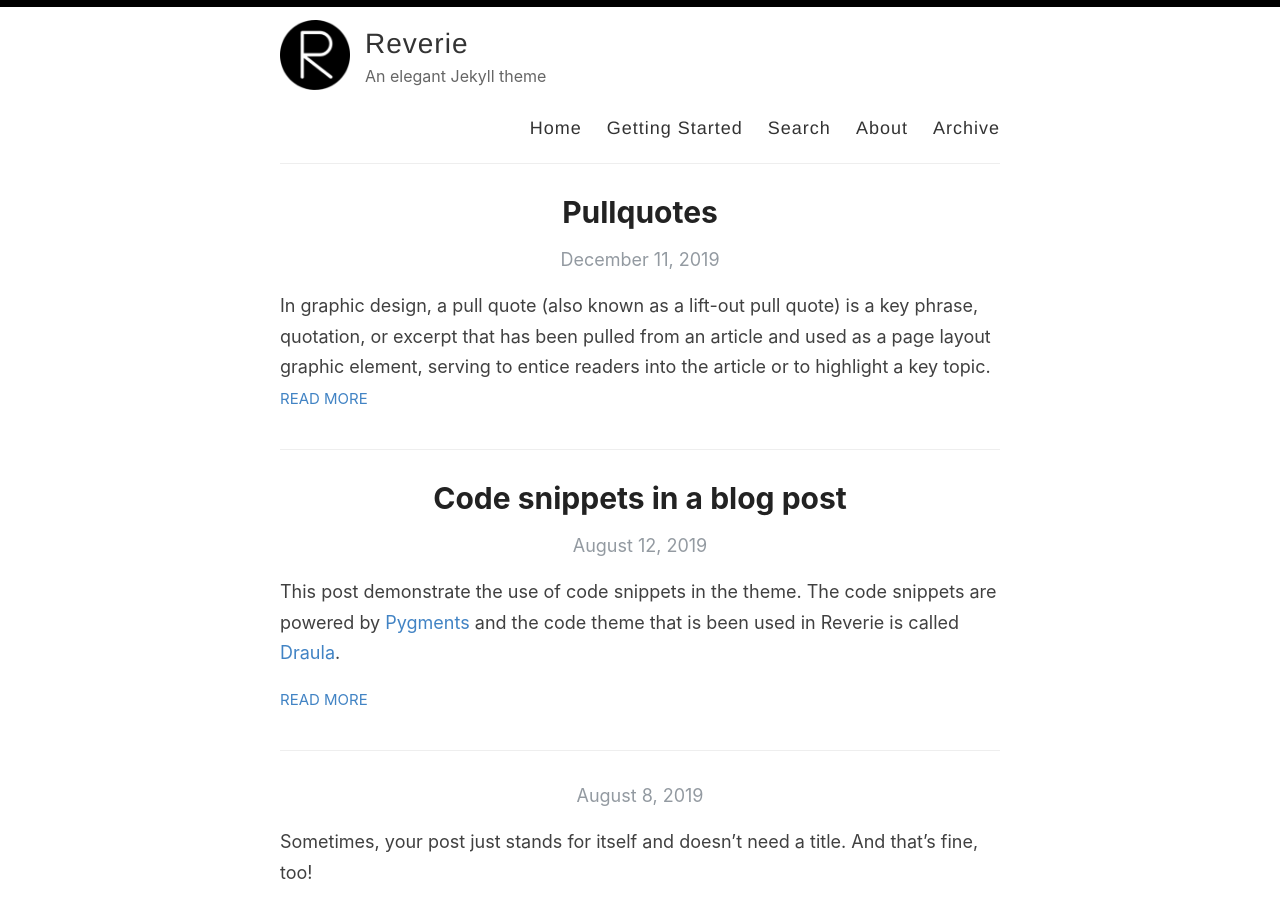
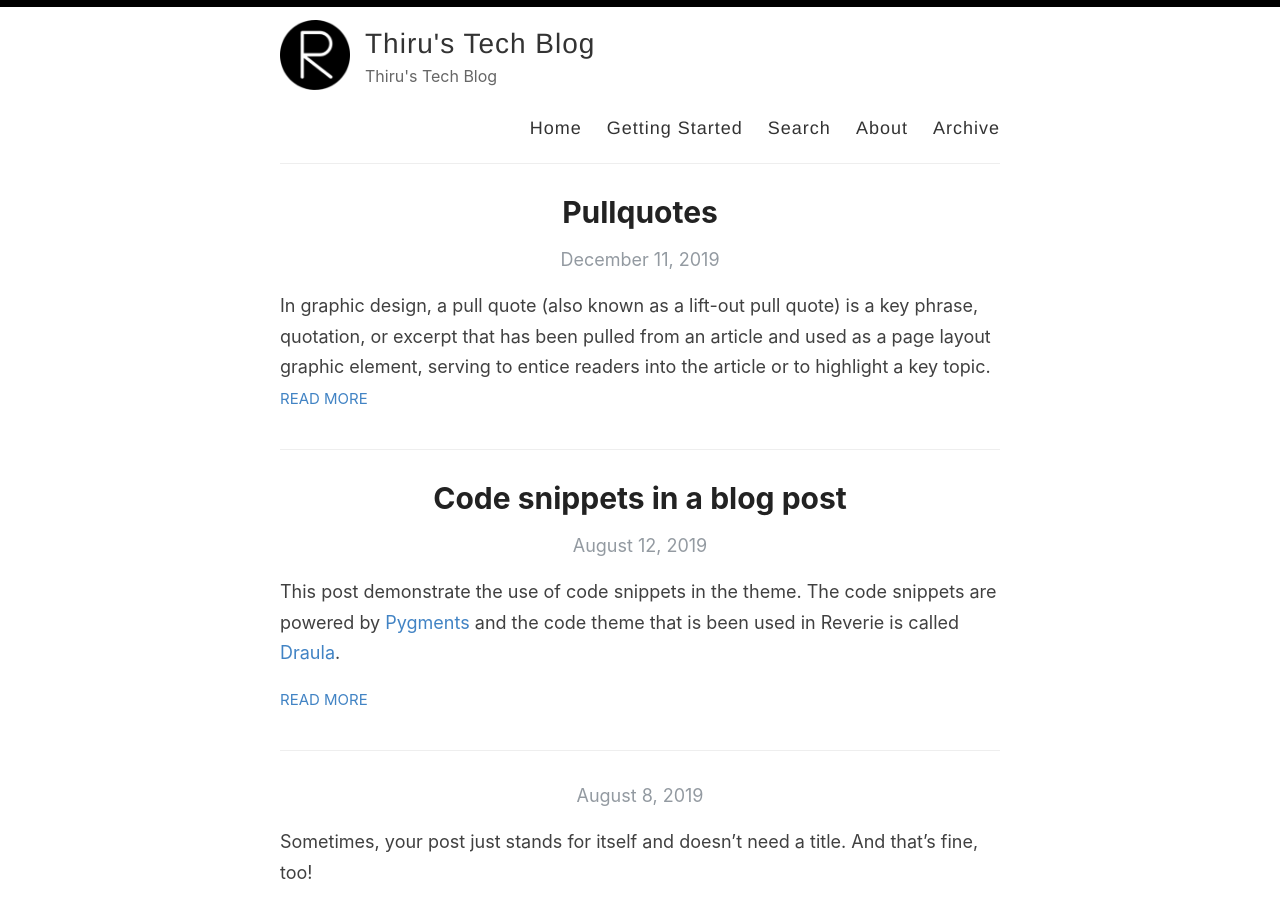
Before and after one commit to sunthiru/thiru.dev, a Jekyll site: the page built from index.html, in a window 1280 px wide and 900 px high. Built offline with Jekyll 4.4.1, drawn with Linux system fonts in a browser that asks for light colours; the list of posts is cut into pages by our own code.

Commit message:
Update _config.yml

```diff
--- a/_config.yml
+++ b/_config.yml
@@ -3,13 +3,13 @@
 #
 
 # Name of your site (displayed in the header)
-name: Reverie
+name: Thiru's Tech Blog
 
 # Name of the author
-author: Amit Merchant
+author: Thiruvengadam Sathiyaseelan
 
 # Short bio or description (displayed in the header)
-description: An elegant Jekyll theme
+description: Thiru's Tech Blog
 
 # URL of your avatar or profile pic (you could use your GitHub profile pic)
 avatar: /images/reverie.png
@@ -21,15 +21,15 @@ avatar: /images/reverie.png
 # Includes an icon in the footer for each username you enter
 footer-links:
   dribbble:
-  email: amit.d.merchant@gmail.com
+  email: thiru.dev@hotmail.com
   facebook:
   flickr:
-  github: amitmerchant1990/reverie
+  github: sunthiru
   instagram:
   linkedin:
   pinterest:
   rss: rss
-  twitter: amit_merchant
+  twitter: _thiru_dev
   stackoverflow:
   youtube: # channel/<your_long_string> or user/<user-name>
   googleplus: # anything in your profile username that comes after plus.google.com/
@@ -41,21 +41,21 @@ footer-links:
 disqus:
 
 # Enter your Google Analytics web tracking code (e.g. UA-2110908-2) to activate tracking
-google_analytics: UA-43339302-11
+google_analytics:
 
 # For newer "GA4" analytics, use the following instead of the "UA" entry above
 #google_analytics_ga4: G-GABC1DEFG
 
 # Your website URL (e.g. http://amitmerchant1990.github.io or http://www.amitmerchant.com)
 # Used for Sitemap.xml and your RSS feed
-url: http://www.amitmerchant.com/reverie
-enforce_ssl: https://www.amitmerchant.com/reverie
+url: https://thiru.dev
+enforce_ssl: https://thiru.dev
 
 # If you're hosting your site at a Project repository on GitHub pages
 # (http://yourusername.github.io/repository-name)
 # and NOT your User repository (http://yourusername.github.io)
 # then add in the baseurl here, like this: "/repository-name"
-baseurl: "/reverie"
+baseurl: ""
 
 #
 # !! You don't need to change any of the configuration flags below !!
```
